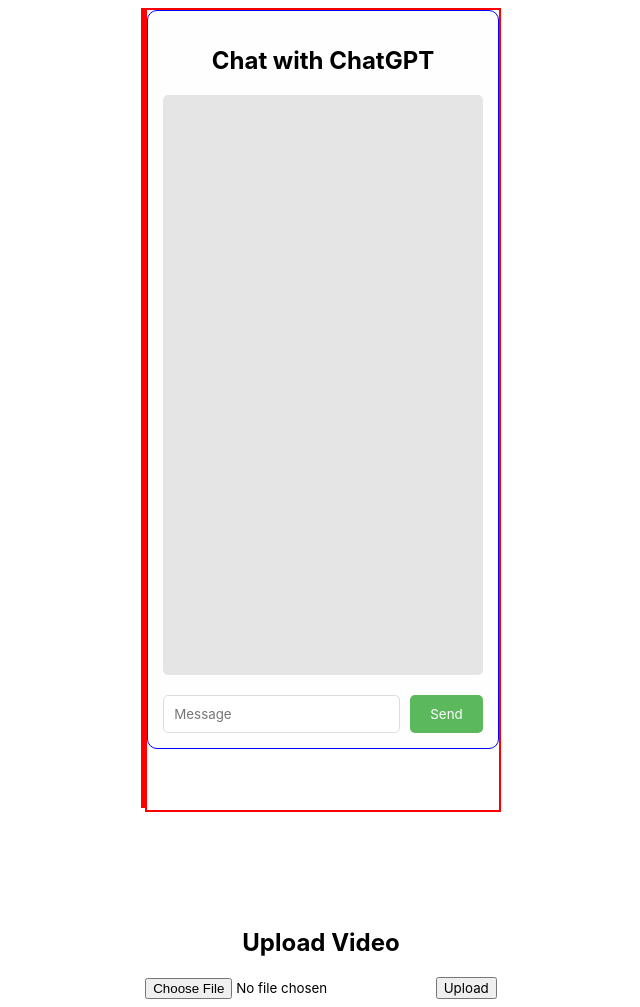
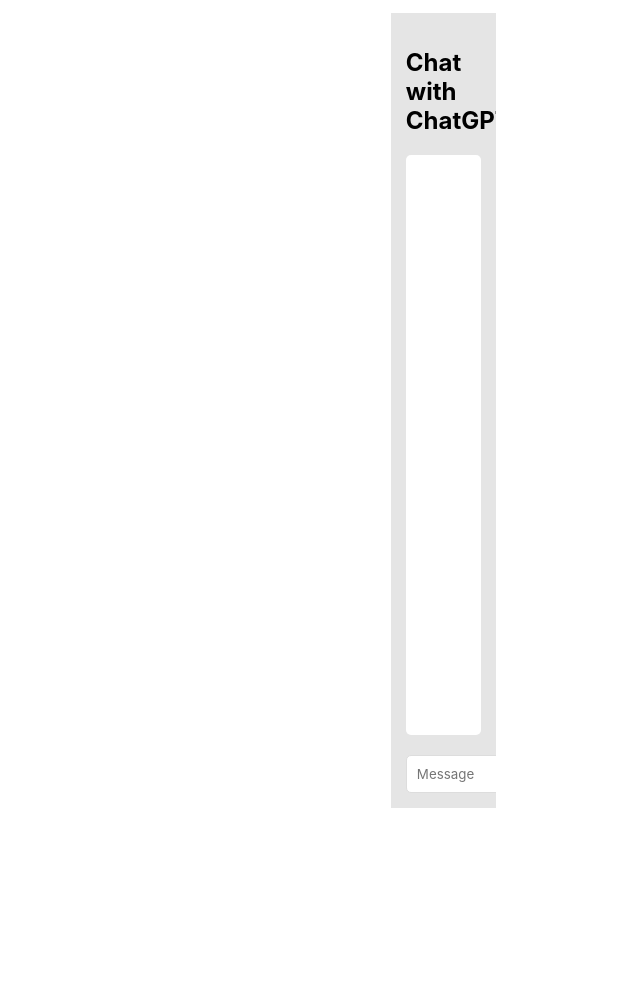
Before and after one commit to jacobayu/VideoChatBot, a Flask app: page / in a window 1280 px wide. Shown: the whole page, without its empty margins (319-959 px from the left). After the commit the page ends 808 px from the top, so only its background shows below. Run offline with Flask 3, Linux system fonts and the light colour scheme.

Commit message:
fixed styling

```diff
--- a/static/css/style.css
+++ b/static/css/style.css
@@ -15,21 +15,20 @@
 /* container for video and chatbot */
 #main-container {
   display: flex;
-  height: 100vh; /* Adjust the height as needed */
+  flex-direction: row; /* Keeps items in a row */
+  align-items: stretch;
+  max-height: 70% !important;
+  border-color: black;
+  border-top: 1px;
+  border-bottom: 10px;
+  margin-bottom: 20px !important;
+  margin-top: 5px;
+  height: 75% !important;
 }
 
 .video-container {
-  /*
-  justify-content: center !important; /* Center horizontally */
-  /*align-items: center; /* Center vertically */
-  /*
-  height: 70%;
-  width: 70%;
-  overflow: hidden;
-  */
-  flex-grow: 3; /* Video takes 3x the space of the chatbot */
+  width:100%;
   flex-basis: auto;
-  border: 2px solid red;
 }
 
 .responsive-video {
@@ -38,35 +37,29 @@
   object-fit: contain; /* To ensure that all content is visible */
 }
 
+#videoPlayer {
+  width: 100%;
+  height: 100%; /* Adjust as needed */
+  object-fit: contain;
+}
+
 /* Chatbox container */
 .chatbox-modal {
-  flex-grow: 1;
+  /* flex:1; */
+  /* flex-grow: 1; */
   flex-basis: auto;
   height: 100%;
-  border: 2px solid red;
-
-  /*
-  position: fixed; /* Stay in place */
-  /*
-  overflow: auto; Enable scroll if needed
-  z-index: 1;
-  left: 0;
-  top: 0;
-  width: 100%;
-  height: 100%;
-  background-color: rgb(0,0,0);
-  padding-top: 100px;
-  width: 300px;
-  */
+  max-width: 30%;
+  text-align: left;
+  width:30%;
+  background-color: ;
 }
 
 .chatbox-content {
   max-height: 100%;
-  background-color: #fefefe;
-  border: 1px solid blue;
+  background-color: #e5e5e5;
   margin: auto;
   padding: 15px;
-  border-radius: 10px; /* Optional: for rounded corners */
   overflow-y: auto;
   object-fit: cover;
   box-sizing: border-box;
@@ -74,7 +67,7 @@
 
 /* Chatbox messages grey window within chatbox-content */
 #chatbox {
-  background: #e5e5e5;
+  background: white;
   margin-bottom: 20px;
   padding: 10px;
   height: 70vh;
@@ -83,16 +76,29 @@
   word-wrap: break-word;
 }
 
+#video-transcript-container {
+  display: flex;
+  flex-direction: column;
+  align-items: center;
+  width: 100%; /* Same width as the video container */
+  max-width: 70%;
+}
+
 #transcript-container {
   height: 100px; /* Adjust the height as needed */
   overflow-y: auto;
   position: relative; /* Needed for proper alignment */
+  display: block;
+  text-align: center;
+  width: 90%; /* Ensures it takes the full width */
+  margin-top: 20px; /* Space above the transcript container */
 }
 
 .transcript-segment {
-  display: block; /* Each segment on a new line */
+  display: inline-block; /* Change to inline-block for horizontal centering */
   opacity: 0.5; /* De-emphasized by default */
   transition: opacity 1s; /* Smooth transition for opacity changes */
+  margin: 0 auto; /* Centering if it's a block element */
 }
 
 /* part of transcript that is currently said in the video */
--- a/static/js/videoAudioDisplay.js
+++ b/static/js/videoAudioDisplay.js
@@ -58,5 +58,10 @@
                 container.scrollTop = activeSegmentTop - containerHalfHeight + (activeSegment.offsetHeight / 2);
             }
         });
+
+        window.onload = function() {
+            var videoHeight = document.getElementById('videoPlayer').offsetHeight;
+            document.getElementById('chatboxModal').style.height = videoHeight + 'px';
+        };
     })
 });
--- a/templates/index.html
+++ b/templates/index.html
@@ -19,9 +19,15 @@
 
 <body>
     <div id="main-container">
-        <div class="video-container">
-            <video id="videoPlayer" class="responsive-video" controls style="display:none;" ></video>
+        <div id="video-transcript-container">
+            <div class="video-container">
+                <video id="videoPlayer" class="responsive-video" src="{{ url_for('static', filename='NeuralNetVideo.mp4') }}"controls style="display:none;" ></video>
+            </div>
+            <div id="transcript-container">
+                <div id="transcript"></div>
+            </div>
         </div>
+
         <div id="chatboxModal" class="chatbox-modal">
             <div class="chatbox-content">
                 <h2>Chat with ChatGPT</h2>
@@ -36,18 +42,14 @@
         </div>
     </div>
 
-    <div id="transcript-container">
-        <div id="transcript"></div>
-    </div>
-
-    <h2>Upload Video</h2>
+    <!-- <h2>Upload Video</h2>
     <form id="uploadForm" action="http://127.0.0.1:3000/upload-video" method="POST" enctype="multipart/form-data">
         <input type="file" name="video" accept="video/*">
         <input type="submit" value="Upload">
-    </form>
+    </form> -->
 
     <!-- Scripts -->
-    <script src="../static/js/script.js"></script>
+    <!-- <script src="../static/js/script.js"></script> -->
     <script src="../static/js/videoAudioDisplay.js"></script>
     <script src="../static/js/gptOptionMenu.js"></script>
 </body>
```
